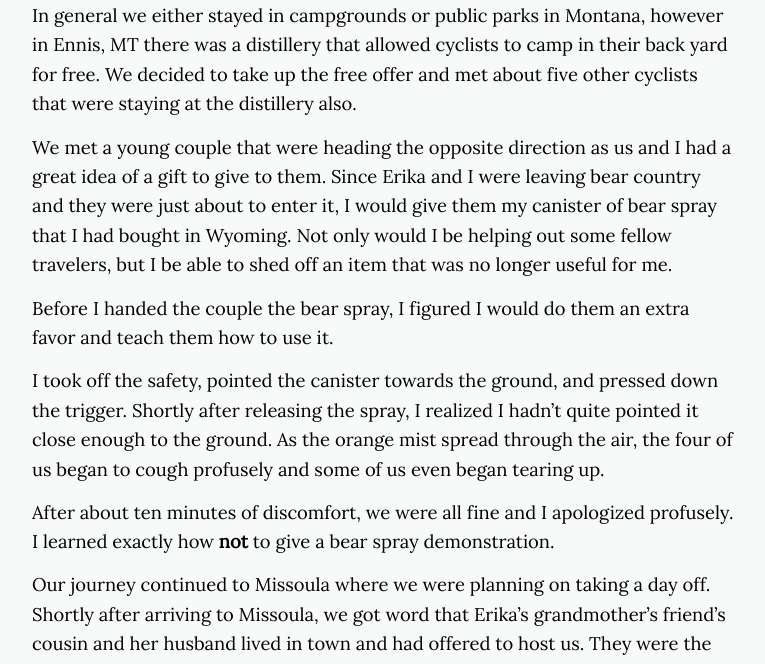
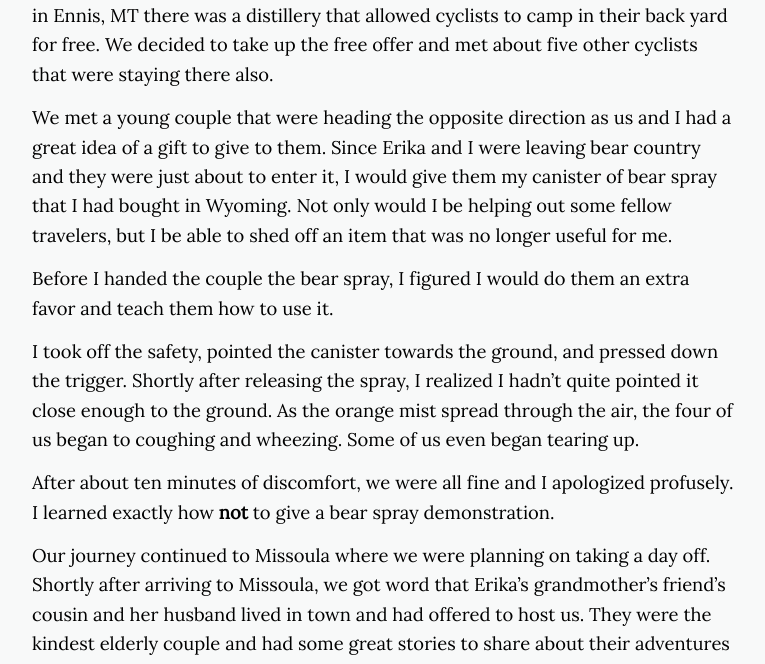
Before and after one commit to adrielklein/test-site, a Jekyll site: the page built from _posts/2016-07-31-up-the-rockies.markdown, in a window 1280 px wide and 1400 px high, scrolled down 30460 px. Shown: the part 286-950 px from the top of the window, without its empty margins (256-1021 px from the left). Built offline with Jekyll 4.4.1, drawn with Linux system fonts in a browser that asks for light colours; nearby versions of some CDN libraries; some of the changed text lies outside the part shown; grey boxes are pictures that could not be loaded.

Commit message:
minor edits

```diff
--- a/_posts/2016-07-31-up-the-rockies.markdown
+++ b/_posts/2016-07-31-up-the-rockies.markdown
@@ -92,7 +92,7 @@ Seeing the mountain goats at the top was almost like a reward for the strenuous
 
 ![Imgur](http://i.imgur.com/budY8ly.jpg)
 
-After Mount Evans we started heading North towards Wyoming and made our way over Berthoud Pass, another big climb.
+After Mount Evans we started heading north towards Wyoming and made our way over Berthoud Pass, another big climb.
 
 ![Facbook](https://scontent.fsnc1-1.fna.fbcdn.net/t31.0-8/14500757_10207506691685655_2763764062094189559_o.jpg)
 
@@ -108,7 +108,7 @@ The next day we headed towards Walden Colorado. Yet again we had a mountain pass
 
 ![Facebook](https://scontent.fsnc1-1.fna.fbcdn.net/t31.0-8/14559974_10207506687605553_5726420898160739675_o.jpg)
 
-When we got to town, we met a supported cross country bike touring group called the Fuller Center. They invited us to the church where they we staying and we shared some stories about our trips. They were a great group of people.
+When we got to town, we met a supported cross country bike touring group called the Fuller Center. They invited us to the church where they were staying and we shared some stories about our trips. They were a great group of people.
 
 ---
 
@@ -124,7 +124,7 @@ Also, this part of Wyoming doesn’t have as many trees so most of the time you
 
 ![Wyoming](https://scontent.fsnc1-2.fna.fbcdn.net/t31.0-8/15069161_10207819292780487_8919914430768605205_o.jpg)
 
-I noticed that the mountains in southern Wyoming aren’t as grand and tall as they are in Colorado, but rather they are more dispersed. I can't say I prefer one over the other, but there was something special about the landscape of Wyoming. It's like the mountains are more lonely.
+I noticed that the mountains in southern Wyoming aren’t as grand and tall as they are in Colorado, but rather they are more modest and dispersed. I can't say I prefer one over the other, but there was something special about the landscape of Wyoming that's hard to describe.
 
 ![Wyoming](https://scontent.fsnc1-2.fna.fbcdn.net/t31.0-8/15025529_10207819297020593_1022000855785025195_o.jpg)
 
@@ -227,18 +227,18 @@ It's hard to tell exactly the difference from Montana and Wyoming, but Montana s
 
 ![Montana](https://scontent.fsnc1-2.fna.fbcdn.net/t31.0-8/15042197_10207833635339042_3630327503833182793_o.jpg)
 
-In general we either stayed in campgrounds or public parks in Montana, however in Ennis, MT there was a distillery that allowed cyclists to camp in their back yard for free. We decided to take up the free offer and met about five other cyclists that were staying at the distillery also.
+In general we either stayed in campgrounds or public parks in Montana, however in Ennis, MT there was a distillery that allowed cyclists to camp in their back yard for free. We decided to take up the free offer and met about five other cyclists that were staying there also.
 
 We met a young couple that were heading the opposite direction as us and I had a great idea of a gift to give to them. Since Erika and I were leaving bear country and they were just about to enter it, I would give them my canister of bear spray that I had bought in Wyoming. Not only would I be helping out some fellow travelers, but I be able to shed off an item that was no longer useful for me.
 
 Before I handed the couple the bear spray, I figured I would do them an extra favor and teach them how to use it.
 
-I took off the safety, pointed the canister towards the ground, and pressed down the trigger. Shortly after releasing the spray, I realized I hadn't quite pointed it close enough to the ground. As the orange mist spread through the air, the four of us began to cough profusely and some of us even began tearing up.
+I took off the safety, pointed the canister towards the ground, and pressed down the trigger. Shortly after releasing the spray, I realized I hadn't quite pointed it close enough to the ground. As the orange mist spread through the air, the four of us began to coughing and wheezing.  Some of us even began tearing up.
 
 After about ten minutes of discomfort, we were all fine and I apologized profusely. I learned exactly how **not** to give a bear spray demonstration.
 
-Our journey continued to Missoula where we were planning on taking a day off. Shortly after arriving to Missoula, we got word that Erika's grandmother's friend's cousin and her husband lived in town and had offered to host us. They were the kindest old couple and had some great stories to share about their adventures and hobbies. I thought their collection of animal skulls was really cool.
+Our journey continued to Missoula where we were planning on taking a day off. Shortly after arriving to Missoula, we got word that Erika's grandmother's friend's cousin and her husband lived in town and had offered to host us. They were the kindest elderly couple and had some great stories to share about their adventures and hobbies. I thought their collection of animal skulls was really cool.
 
 ![Animal skulls](https://scontent.fsnc1-2.fna.fbcdn.net/t31.0-0/p526x296/15003274_10207833640219164_8555496168346064163_o.jpg)
 
-Our final stretch of the trip was about to begin. We would cross over the continental divide one last time at Lolo pass in Idaho and make our way down to the ocean.
+Our final stretch of the trip was about to begin. We would cross over the continental divide one last time at Lolo Pass in Idaho and make our way down to the ocean.
```
Also changed, not shown: other parts of _posts/2016-07-31-up-the-rockies.markdown (+2 -2 lines).
